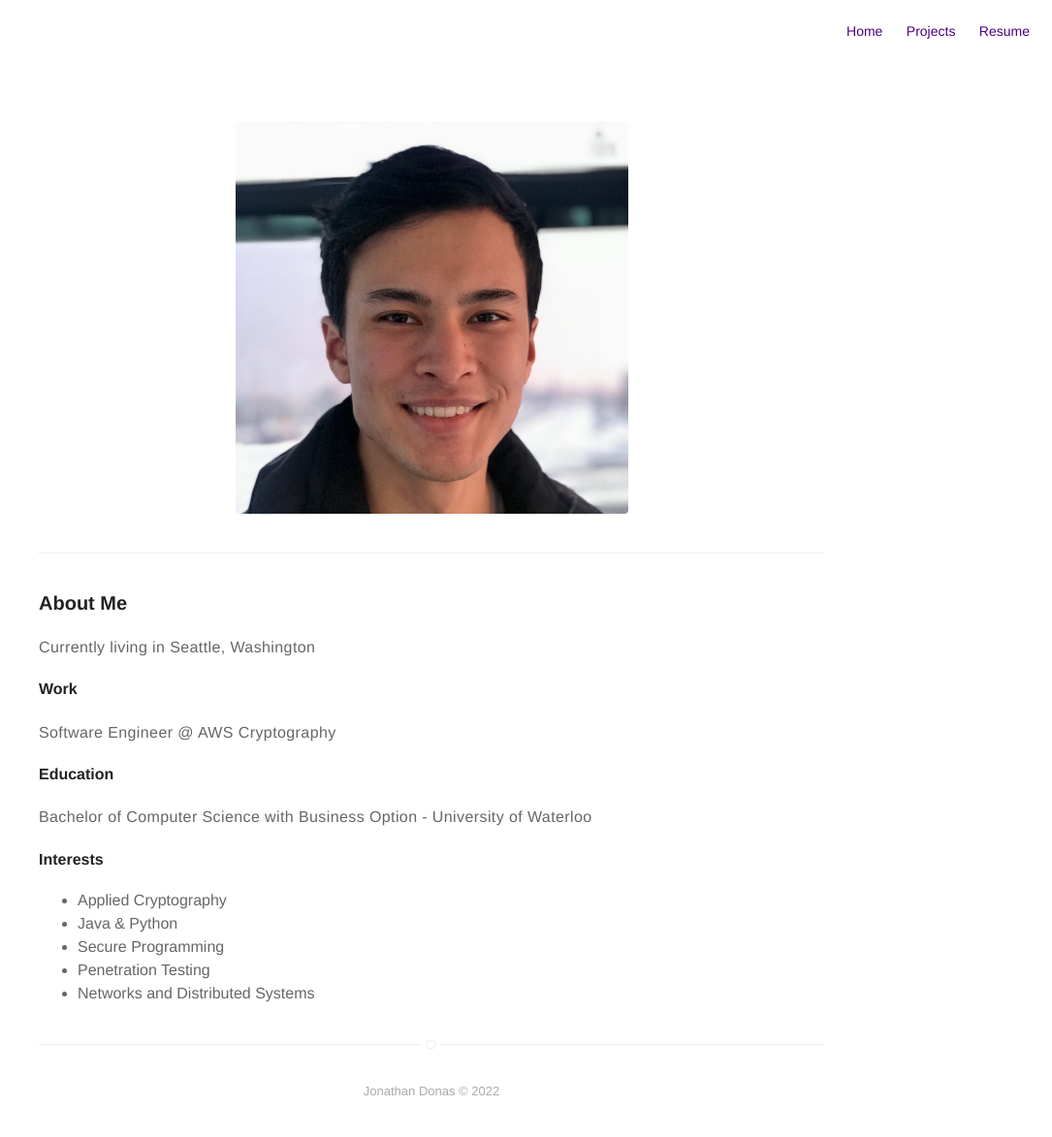
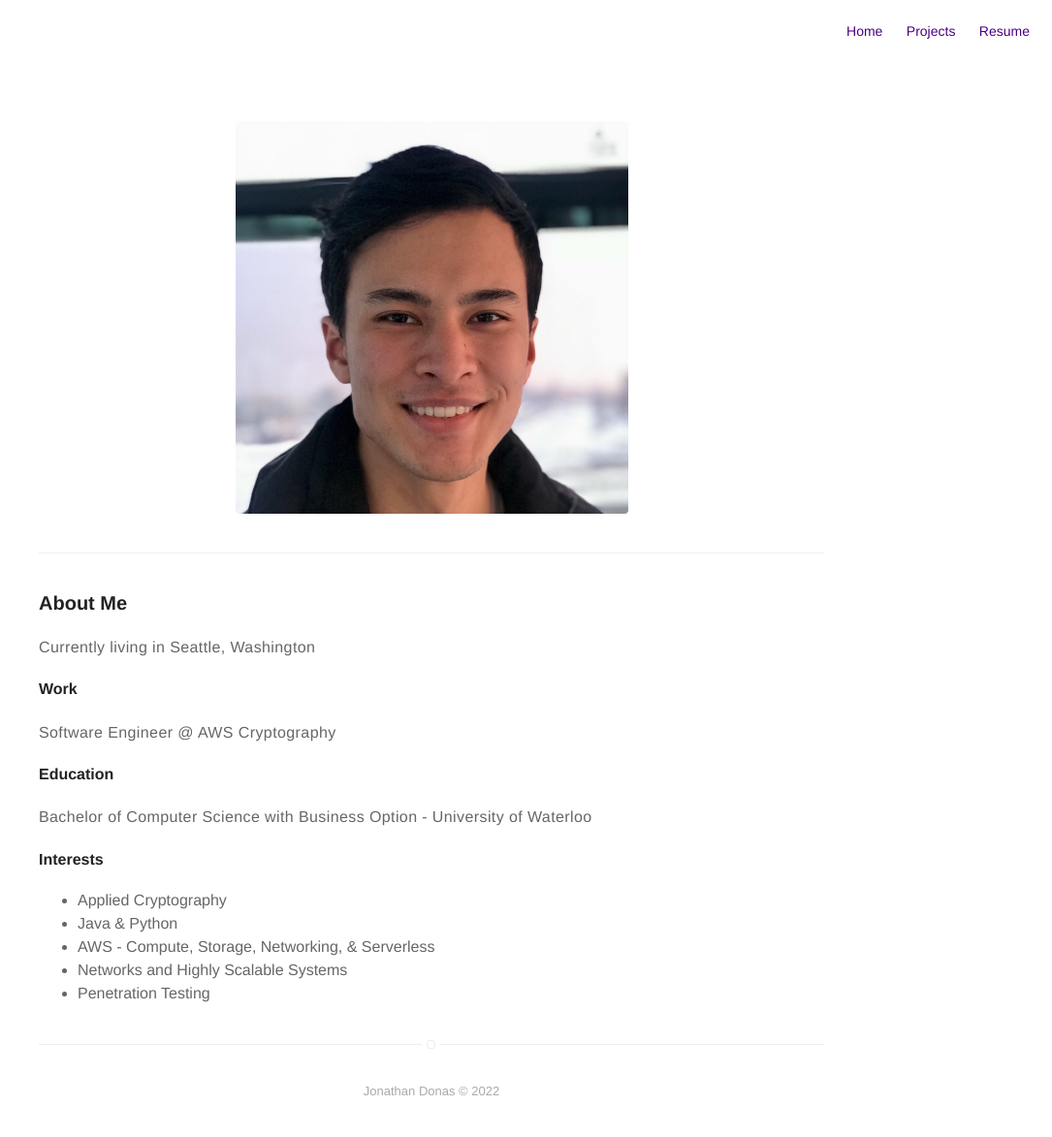
Before and after one commit to jondonas/jondonas.github.io, a Jekyll site: the page built from about.md, in a window 1280 px wide. Shown: the whole page at 97% size, without its empty margins (195-1280 px from the left). Built offline with Jekyll 4.4.1, drawn with Linux system fonts in a browser that asks for light colours.

Commit message:
Update about.md

```diff
--- a/about.md
+++ b/about.md
@@ -19,6 +19,6 @@ Bachelor of Computer Science with Business Option - University of Waterloo
 #### Interests
 - Applied Cryptography
 - Java & Python
-- Secure Programming
+- AWS - Compute, Storage, Networking, & Serverless
+- Networks and Highly Scalable Systems
 - Penetration Testing
-- Networks and Distributed Systems
```
